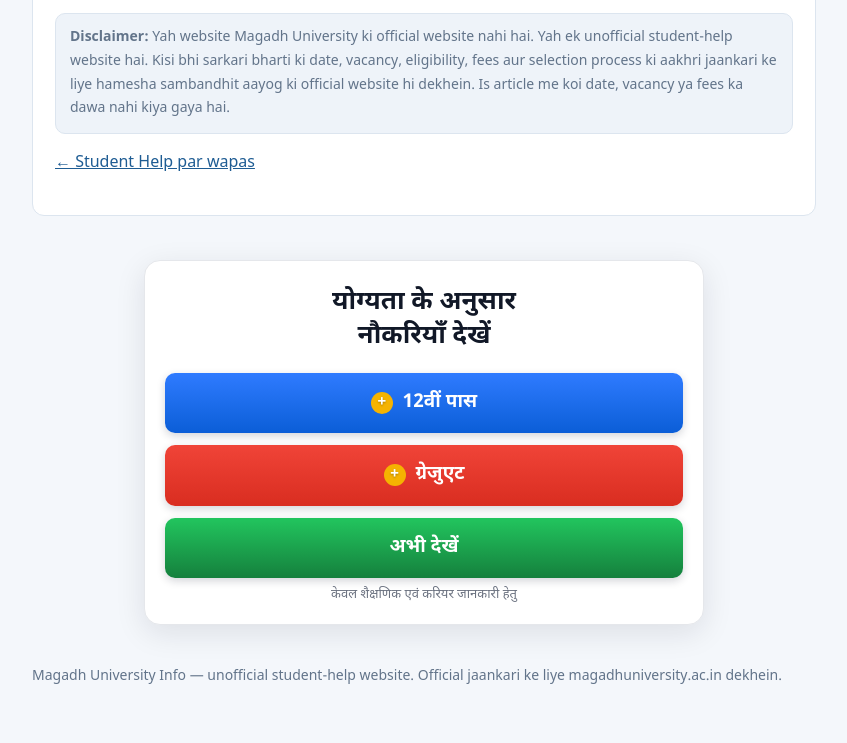
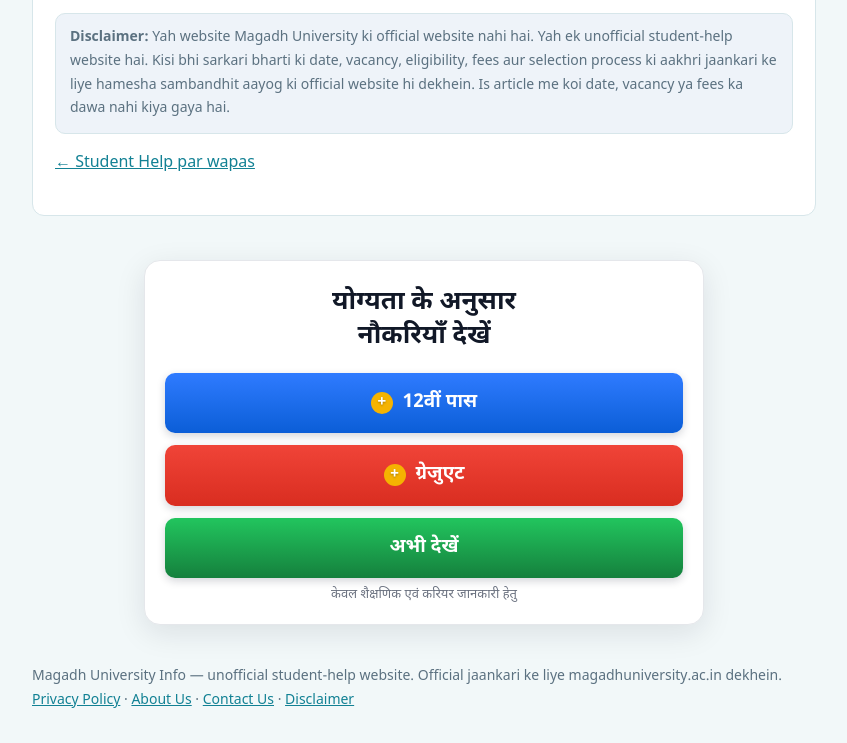
Before and after one commit to virandra3388mehtaa-collab/magadh-university-website, a plain HTML site: page articles/bihar-sarkari-naukri-taiyaari-magadh-students.html in a window 1280 px wide. Shown: the part 2891-3634 px from the top of the page, without its empty margins (216-1063 px from the left). Before the commit the page ends 3610 px from the top, so only its background shows below. Drawn offline with Linux system fonts and the light colour scheme.

Commit message:
Teal theme batch 3: articles palette + policy footer links (1/2)

```diff
--- a/articles/bihar-sarkari-naukri-taiyaari-magadh-students.html
+++ b/articles/bihar-sarkari-naukri-taiyaari-magadh-students.html
@@ -5,7 +5,7 @@
 <meta name="description" content="Bihar sarkari naukri ki taiyaari kaise karein — BSSC, BPSC aur Bihar Police jaise exams ke liye sahi plan, official sources, subjects, documents aur fraud se bachav.">
 <title>Bihar Sarkari Naukri Ki Taiyaari Kaise Karein — Magadh University Students Ke Liye Guide | Magadh University Info</title>
 <style>
-:root{--navy:#123b68;--blue:#1e5c93;--gold:#f1b84b;--ink:#172b42;--muted:#62748a;--paper:#f4f7fb;--line:#dce5ef}
+:root{--navy:#0d5a6b;--blue:#128194;--gold:#f1b84b;--ink:#1c2b33;--muted:#5b7180;--paper:#f2f8f9;--line:#d7e6ea}
 *{box-sizing:border-box}body{margin:0;font-family:"Noto Sans Devanagari",system-ui,sans-serif;background:var(--paper);color:var(--ink);line-height:1.7}
 a{color:var(--blue)}header{background:var(--navy);color:#fff;padding:14px 18px}header a{color:#fff;text-decoration:none;font-weight:700}
 main{max-width:820px;margin:0 auto;padding:18px}article{background:#fff;border:1px solid var(--line);border-radius:12px;padding:22px}
@@ -93,6 +93,6 @@ h1{font-size:26px;line-height:1.35}h2{font-size:20px;margin-top:26px;color:var(-
 </section>
 <!-- /qjb-hub -->
 
-<footer>Magadh University Info — unofficial student-help website. Official jaankari ke liye magadhuniversity.ac.in dekhein.</footer>
+<footer>Magadh University Info — unofficial student-help website. Official jaankari ke liye magadhuniversity.ac.in dekhein.<br><a href="../privacy-policy.html">Privacy Policy</a> &middot; <a href="../about-us.html">About Us</a> &middot; <a href="../contact-us.html">Contact Us</a> &middot; <a href="../disclaimer.html">Disclaimer</a></footer>
 </body>
 </html>
```
Also changed, not shown: articles/bihar-scholarships-pms-ke-alawa-magadh-students-guide.html (+2 -2 lines), articles/exam-form-bharte-samay-galatiyan.html (+2 -2 lines), articles/magadh-university-admit-card-kaise-download-karein.html (+2 -2 lines), articles/magadh-university-back-paper-compartment-exam-guide.html (+2 -2 lines), articles/magadh-university-college-library-kaise-use-karein.html (+2 -2 lines), articles/magadh-university-convocation-degree-certificate-kaise-lein.html (+2 -2 lines), articles/magadh-university-degree-verification-kaise-karwayein.html (+2 -2 lines), articles/magadh-university-documents-list-admission-exam.html (+2 -2 lines), articles/magadh-university-exam-date-sheet-time-table-kaise-dekhein.html (+2 -2 lines), articles/magadh-university-exam-form-fees-payment-kaise-karein.html (+2 -2 lines), articles/magadh-university-exam-form-photo-signature-upload-kaise-karein.html (+2 -2 lines), articles/magadh-university-exam-ke-din-ki-checklist.html (+2 -2 lines), articles/magadh-university-exam-study-notes-tips.html (+2 -2 lines), articles/magadh-university-free-online-study-resources-swayam-nptel.html (+2 -2 lines), 3 more files.
